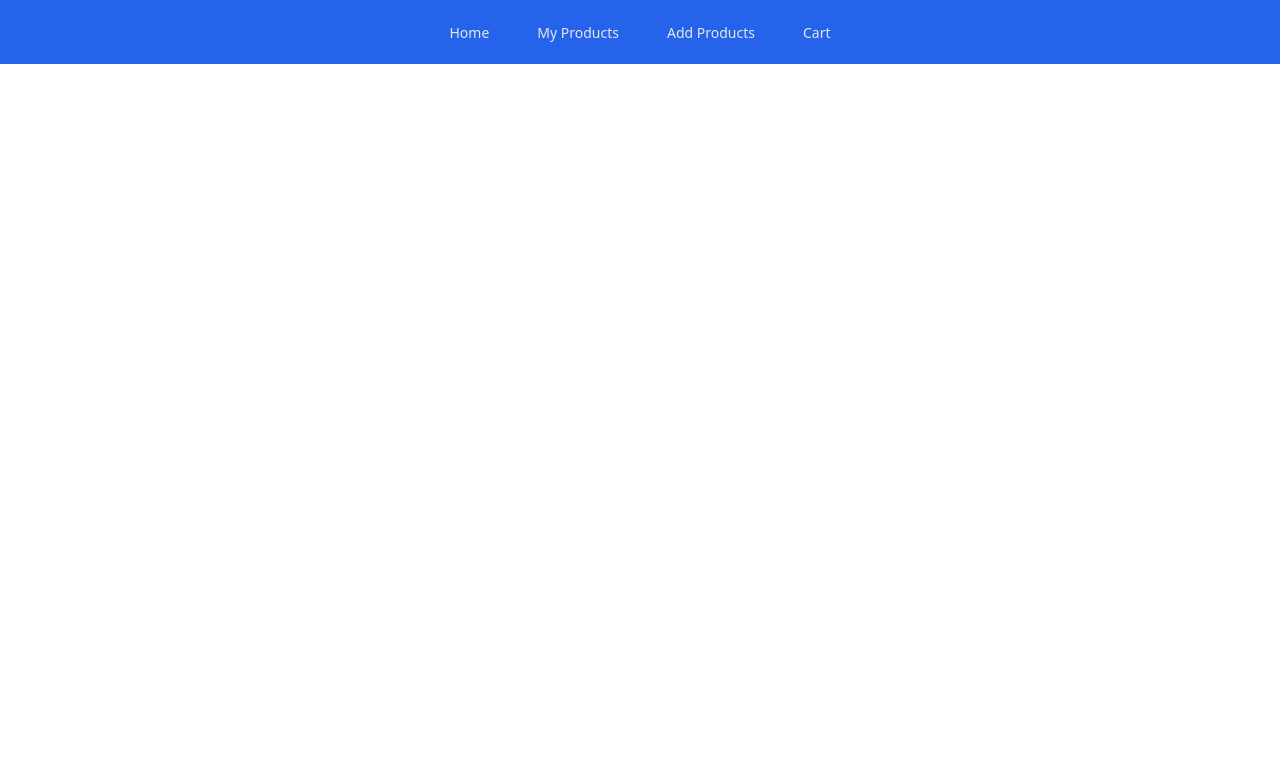
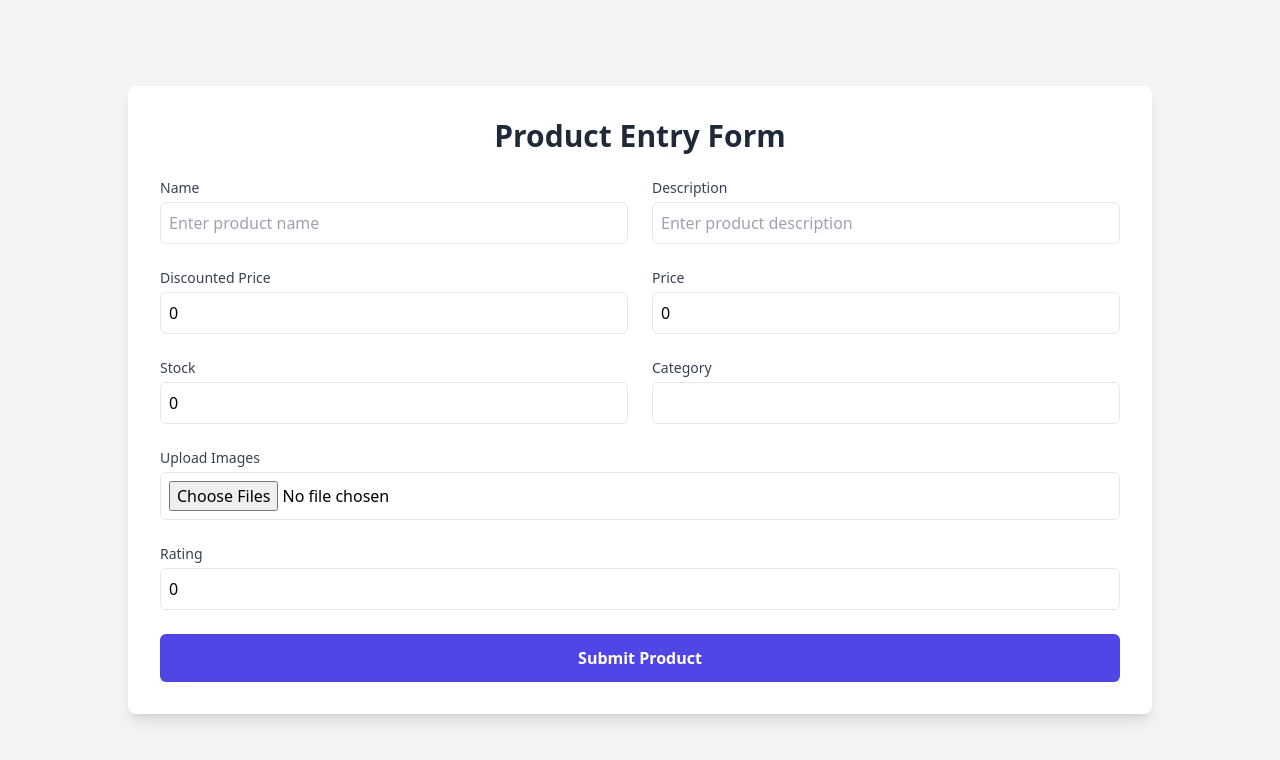
Before and after one commit to joshua-jinu/ecommerce-mern, a React (Vite) app in the folder frontend/: page /product-entry in a window 1280 px wide. Shown: the top 760 px of the page. Built offline with nearby package versions, Linux system fonts and the light colour scheme.

Commit message:
Revert "Milestone 15"

```diff
--- a/frontend/src/App.jsx
+++ b/frontend/src/App.jsx
@@ -1,13 +1,9 @@
 import { Routes, Route } from 'react-router-dom';
 import Router from './routes/Router';
-import Navbar from './components/Navbar/Navbar';
 
 function App() {
   return (
-    <>
-      <Navbar/>
-      <Router/>
-    </>
+    <Router/>
   )
 }
 
--- a/frontend/src/components/Navbar/Navbar.jsx
+++ /dev/null
@@ -1,181 +0,0 @@
-import React, { useState } from 'react'
-import { NavLink } from 'react-router-dom';
-
-function Navbar() {
-    const [isOpen, setIsOpen] = useState(false);
-    const toggleMenu = () =>{
-        setIsOpen(!isOpen);
-    }
-
-  return (
-    <nav className="bg-blue-600">
-     <div className="max-w-7xl mx-auto px-4 sm:px-6 lg:px-8">
-       <div className="flex justify-between h-16">
-         {/* Hamburger Menu Button (visible on mobile) */}
-         <div className="flex items-center md:hidden">
-           <button
-             onClick={toggleMenu}
-             type="button"
-             className="text-gray-200 hover:text-white focus:outline-none focus:text-white"
-             aria-controls="mobile-menu"
-             aria-expanded={isOpen}
-           >
-             <span className="sr-only">Open main menu</span>
-             {!isOpen ? (
-               <svg
-                 className="h-6 w-6"
-                 xmlns="http://www.w3.org/2000/svg"
-                 fill="none"
-                 viewBox="0 0 24 24"
-                 stroke="currentColor"
-               >
-                 <path
-                   strokeLinecap="round"
-                   strokeLinejoin="round"
-                   strokeWidth="2"
-                   d="M4 6h16M4 12h16M4 18h16"
-                 />
-               </svg>
-             ) : (
-               // Close Icon
-               <svg
-                 className="h-6 w-6"
-                 xmlns="http://www.w3.org/2000/svg"
-                 fill="none"
-                 viewBox="0 0 24 24"
-                 stroke="currentColor"
-               >
-                 <path
-                   strokeLinecap="round"
-                   strokeLinejoin="round"
-                   strokeWidth="2"
-                   d="M6 18L18 6M6 6l12 12"
-                 />
-               </svg>
-             )}
-           </button>
-         </div>
-
-
-         <div className="hidden md:flex md:items-center md:justify-center w-full">
-           <ul className="flex space-x-6">
-             <li>
-               <NavLink
-                 to="/"
-                 end
-                 className={({ isActive }) =>
-                   isActive
-                     ? 'text-white font-semibold px-3 py-2 rounded-md text-sm transition-colors duration-200'
-                     : 'text-gray-200 hover:text-white px-3 py-2 rounded-md text-sm transition-colors duration-200'
-                 }
-               >
-                 Home
-               </NavLink>
-             </li>
-             <li>
-               <NavLink
-                 to="/"
-                 className={({ isActive }) =>
-                   isActive
-                     ? 'text-white font-semibold px-3 py-2 rounded-md text-sm transition-colors duration-200'
-                     : 'text-gray-200 hover:text-white px-3 py-2 rounded-md text-sm transition-colors duration-200'
-                 }
-               >
-                 My Products
-               </NavLink>
-             </li>
-             <li>
-               <NavLink
-                 to="/product-entry-page"
-                 className={({ isActive }) =>
-                   isActive
-                     ? 'text-white font-semibold px-3 py-2 rounded-md text-sm transition-colors duration-200'
-                     : 'text-gray-200 hover:text-white px-3 py-2 rounded-md text-sm transition-colors duration-200'
-                 }
-               >
-                 Add Products
-               </NavLink>
-             </li>
-             <li>
-               <NavLink
-                 to="/cart"
-                 className={({ isActive }) =>
-                   isActive
-                     ? 'text-white font-semibold px-3 py-2 rounded-md text-sm transition-colors duration-200'
-                     : 'text-gray-200 hover:text-white px-3 py-2 rounded-md text-sm transition-colors duration-200'
-                 }
-               >
-                 Cart
-               </NavLink>
-             </li>
-           </ul>
-         </div>
-       </div>
-     </div>
-
-
-     {/* Mobile Menu */}
-     {isOpen && (
-       <div className="md:hidden" id="mobile-menu">
-         <ul className="px-2 pt-2 pb-3 space-y-1 sm:px-3">
-           <li>
-             <NavLink
-               to="/"
-               end
-               className={({ isActive }) =>
-                 isActive
-                   ? 'block text-white font-semibold px-3 py-2 rounded-md text-base transition-colors duration-200'
-                   : 'block text-gray-200 hover:text-white px-3 py-2 rounded-md text-base transition-colors duration-200'
-               }
-               onClick={() => setIsOpen(false)} // Close menu on link click
-             >
-               Home
-             </NavLink>
-           </li>
-           <li>
-             <NavLink
-               to="/myproducts"
-               className={({ isActive }) =>
-                 isActive
-                   ? 'block text-white font-semibold px-3 py-2 rounded-md text-base transition-colors duration-200'
-                   : 'block text-gray-200 hover:text-white px-3 py-2 rounded-md text-base transition-colors duration-200'
-               }
-               onClick={() => setIsOpen(false)}
-             >
-               My Products
-             </NavLink>
-           </li>
-           <li>
-             <NavLink
-               to="/addproducts"
-               className={({ isActive }) =>
-                 isActive
-                   ? 'block text-white font-semibold px-3 py-2 rounded-md text-base transition-colors duration-200'
-                   : 'block text-gray-200 hover:text-white px-3 py-2 rounded-md text-base transition-colors duration-200'
-               }
-               onClick={() => setIsOpen(false)}
-             >
-               Add Products
-             </NavLink>
-           </li>
-           <li>
-             <NavLink
-               to="/cart"
-               className={({ isActive }) =>
-                 isActive
-                   ? 'block text-white font-semibold px-3 py-2 rounded-md text-base transition-colors duration-200'
-                   : 'block text-gray-200 hover:text-white px-3 py-2 rounded-md text-base transition-colors duration-200'
-               }
-               onClick={() => setIsOpen(false)}
-             >
-               Cart
-             </NavLink>
-           </li>
-         </ul>
-       </div>
-     )}
-   </nav>
-  )
-}
-
-export default Navbar
--- a/frontend/src/routes/Router.jsx
+++ b/frontend/src/routes/Router.jsx
@@ -11,9 +11,8 @@ function Router() {
       <Route path="/" element={<Home/>}></Route>
       <Route path="/login" element={<Login/>}></Route>
       <Route path="/signup" element={<Signup/>}></Route>
-      <Route path="/product-entry-page" element={<ProductEntry/>}></Route>
+      <Route path="/product-entry" element={<ProductEntry/>}></Route>
       <Route path="/product-update/:id" element={<UpdateEntry/>}></Route>
-      <Route path="/cart" element={<h1>Cart</h1>}></Route>
     </Routes>
   )
 }
```
